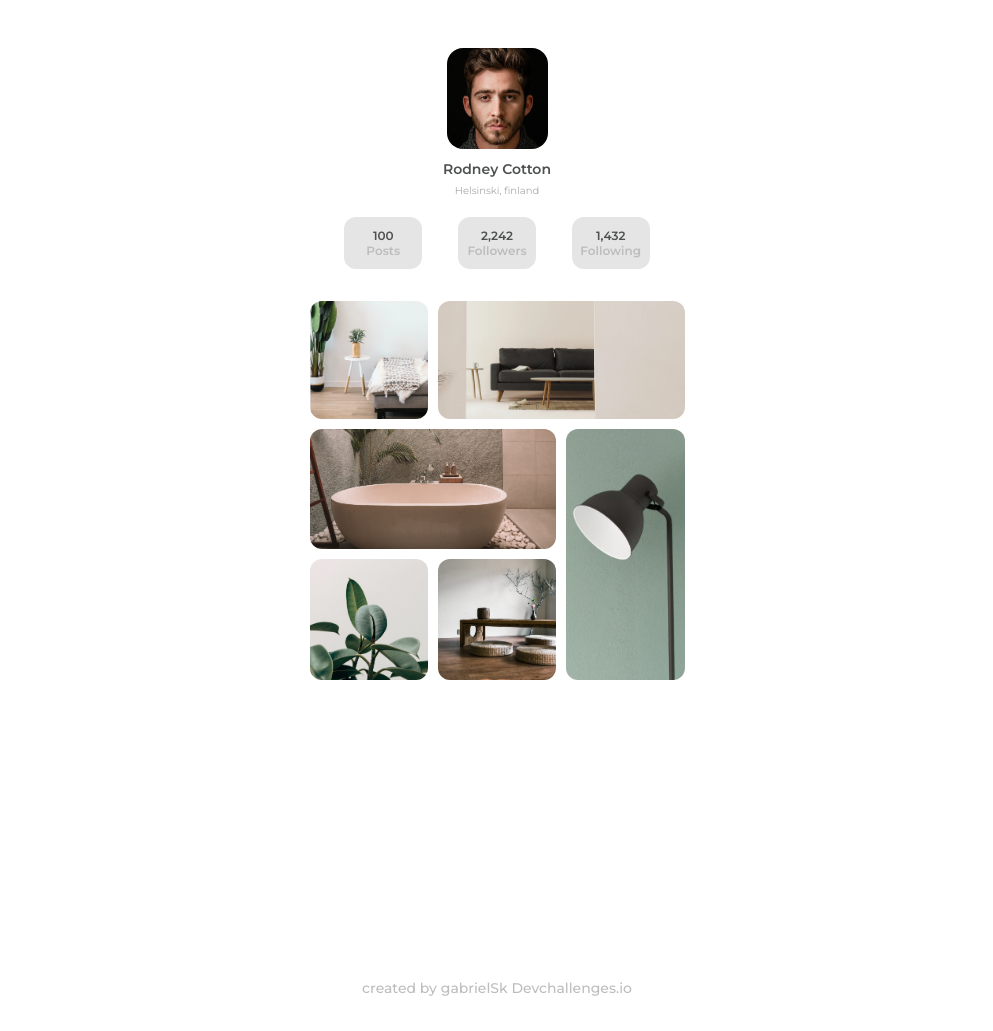
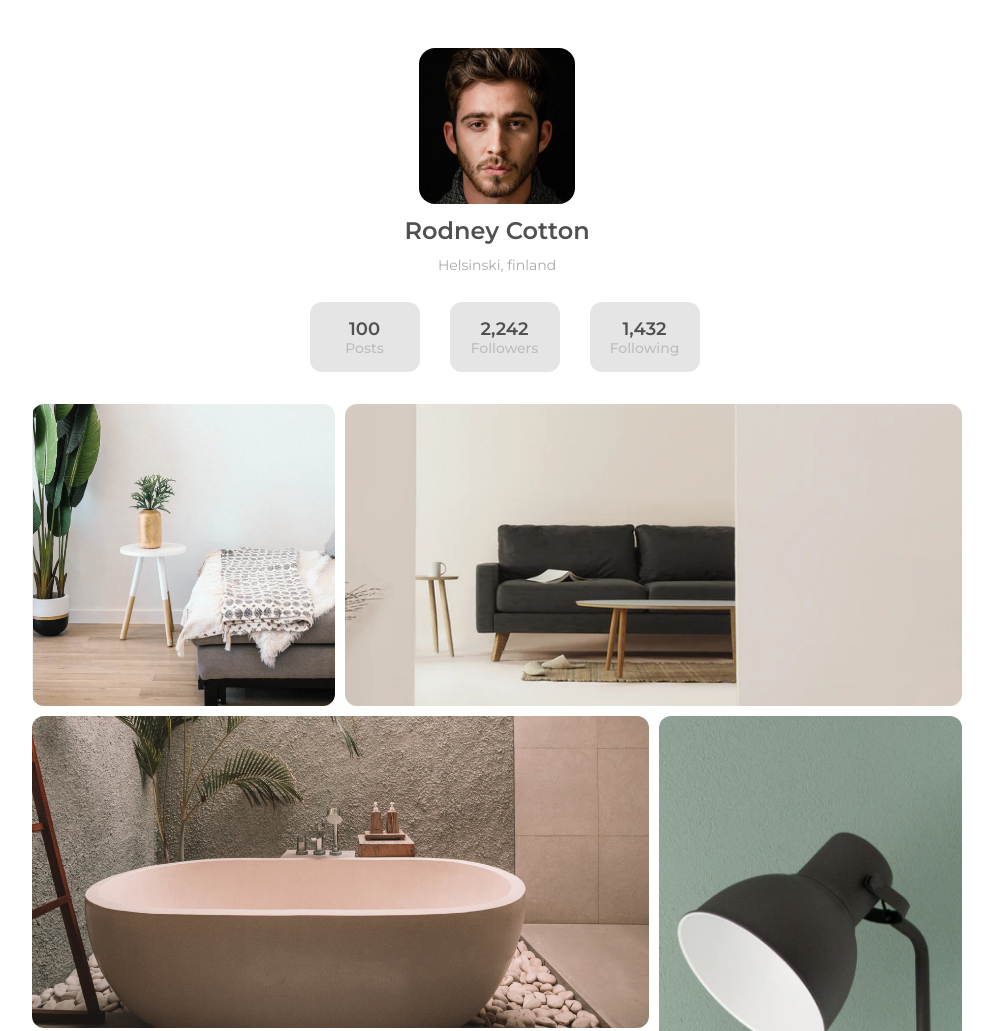
Before and after one commit to gabiMaglia/devChallengeIo5, a plain HTML site: page index.html in a window 1280 px wide. Shown: the top 1031 px of the page, without its empty margins (143-1136 px from the left). Drawn offline with Linux system fonts and the light colour scheme.

Commit message:
finalCommit

```diff
--- a/index.html
+++ b/index.html
@@ -30,13 +30,17 @@
 
     <style>
       * {
+        transition: max-width ease 0.5s;
+        transition: font-size ease-in 0.3s;
         margin: 0;
         padding: 0;
         box-sizing: border-box;
       }
       body {
-        font-family: 'Montserrat', sans-serif;
+        min-width: 320px;
+        font-family: "Montserrat", sans-serif;
         padding: 3rem 0.5rem;
+        margin: 0 1rem;
       }
       .person-cont {
         max-width: 375px;
@@ -49,9 +53,8 @@
       }
 
       .photo-title img {
+        transition: ease all 0.8s;
         margin-inline: auto;
-        /* max-width: 156px; */
-        /* max-height: 156px; */
         margin-bottom: 12px;
         max-width: 101px;
         max-height: 101px;
@@ -66,7 +69,7 @@
         line-height: 17px;
         text-align: center;
         color: #4e5150;
-        margin-bottom: .5em;
+        margin-bottom: 0.5em;
       }
 
       .photo-title p {
@@ -82,7 +85,6 @@
       .stats {
         display: flex;
         justify-content: space-evenly;
-        gap: 1px;
         margin-bottom: 2em;
       }
 
@@ -115,6 +117,7 @@
         color: #bdbdbd;
       }
       .photo-cont {
+        transition: max-width 0.6s;
         display: grid;
         /* grid-template-columns: repeat(auto-fit, minmax(1fr, 2fr)); */
         /* grid-template-rows: auto; */
@@ -122,6 +125,7 @@
         grid-column-gap: 10px;
         margin: 0 auto;
         max-width: 375px;
+
         width: 100%;
       }
       .photo-cont img {
@@ -129,7 +133,6 @@
         width: 100%;
         height: 100%;
       }
-
 
       .photo-cont img:nth-child(2) {
         grid-column: 2 / 4;
@@ -162,8 +165,48 @@
         color: #bdbdbd;
       }
       @media screen and (min-width: 890px) {
+        .photo-cont {
+          max-width: 930px;
+          width: 100%;
+        }
+        .photo-title img {
+          max-width: 156px;
+          max-height: 156px;
+        }
+        .photo-title h1 {
 
-    }
+          font-size: 24px;
+          line-height: 29px;
+        }
+        .photo-title p {
+          font-size: 14px;
+          line-height: 17px;
+        }
+        .stats{
+          gap: 30px;
+        }
+        .stat {
+
+        min-width: 110px;
+        min-height: 70px;
+      }
+        .stat h3 {
+          font-size: 18px;
+          line-height: 22px;
+        }
+        .stat p {
+
+          font-weight: 500;
+          font-size: 14px;
+          line-height: 17px;
+        }
+      }
+
+      @media screen and (min-width: 375px) and (max-width: 890px) {
+        .photo-cont {
+          max-width: none;
+        }
+      }
     </style>
   </head>
 
@@ -204,7 +247,10 @@
     </main>
 
     <footer class="footer">
-      <p class="cp">created by <a href="https://github.com/gabiMaglia">gabrielSk </a>Devchallenges.io</p>
+      <p class="cp">
+        created by
+        <a href="https://github.com/gabiMaglia">gabrielSk </a>Devchallenges.io
+      </p>
     </footer>
   </body>
 </html>
```
